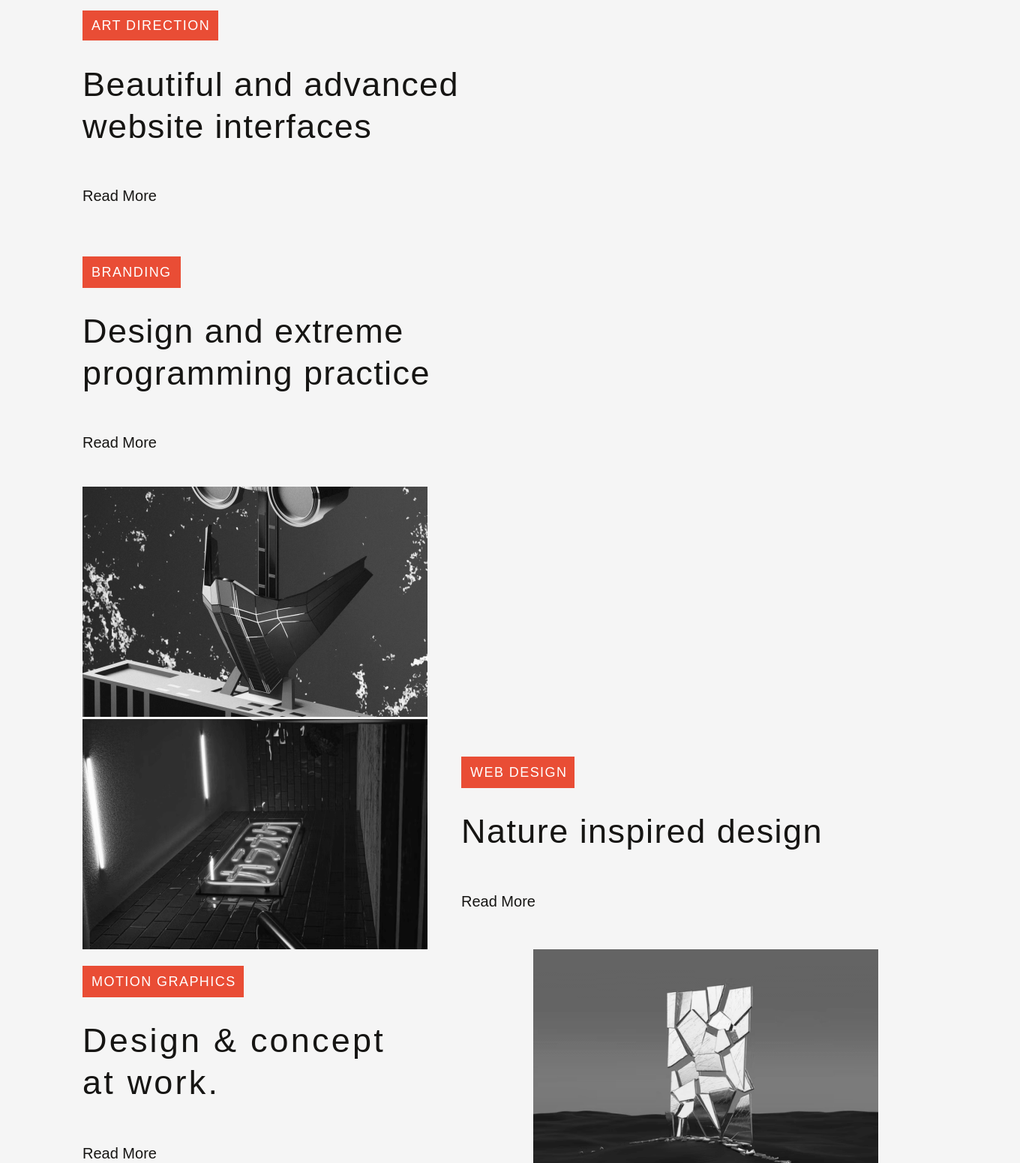
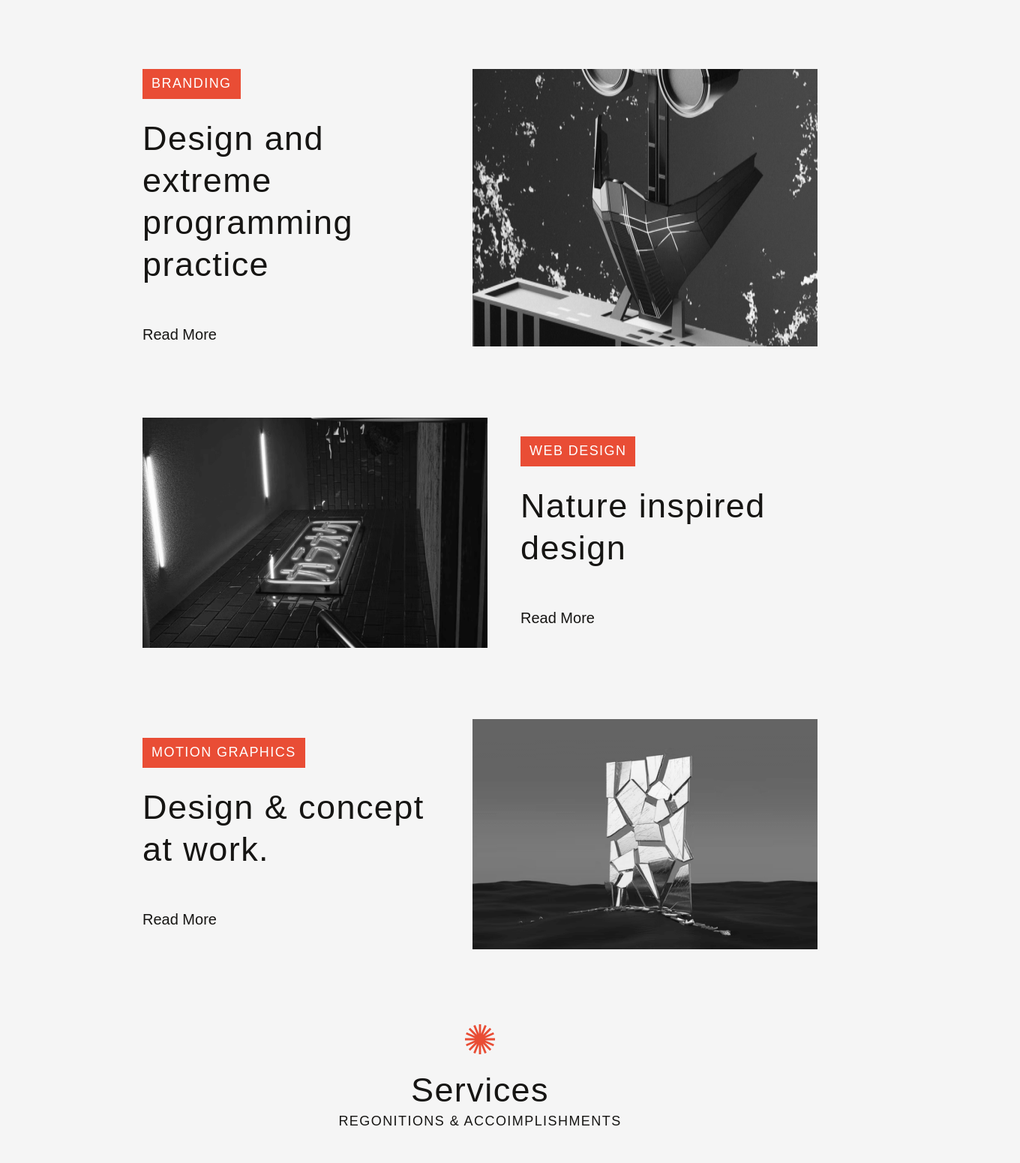
Before and after one commit to Igor-Kirillov/moxa, a plain HTML site: page index.html in a window 1280 px wide. Shown: the part 3210-4761 px from the top of the page at 75% size, 1360 px wide, since content can reach past the window. Drawn offline with Linux system fonts and the light colour scheme; a web font is replaced by a local one.

Commit message:
services

```diff
--- a/css/style.css
+++ b/css/style.css
@@ -353,133 +353,57 @@ a {
 
 /* section6 */
 
+
 .portfolio {
     display: flex;
     flex-direction: column;
     justify-content: center;
     align-items: center;
 }
-
-.section6_items {
+.portfolio__lines {
     display: flex;
     flex-direction: column;
     gap: 95px;
 }
-.section6_item1 {
+.portfolio__line1 {
     display: flex;
-    width: 1060px;
-    justify-content: flex-start;
-    align-items: center;
-    gap: 45px;
+    gap: 44px;
 }
-.section6_item2 {
+.line__titles {
     display: flex;
-    width: 1060px;
-    justify-content: flex-start;
-    align-items: center;
-    gap: 80px;
+    flex-direction: column;
+    justify-content: center;
+    align-items: flex-start;
 }
-.section6_text {
-    height: 307px;
-}
-.potfolio_text1 {
+.line__title1 {
     font-size: 18px;
+    line-height: 32px;
     letter-spacing: 1.44px;
     text-transform: uppercase;
     color: #ffffff;
+    background-color: #e94d35;
+    padding: 3px 12px 5px;
+    margin-bottom: 25px;
 }
-.potfolio_text2 {
-    font-size: 18px;
-    letter-spacing: 1.44px;
+.line__title2 {
     font-size: 45px;
     line-height: 56px;
     letter-spacing: 1.44px;
+    margin-bottom: 49px;
 }
-.potfolio_text3 {
+.line__title3 {
     font-size: 20px;
-}
-.potfolio1_style1 {
-    display: flex;
-    /* justify-content: center; */
-    align-items: center;
-    width: 169px;
-    height: 40px;
-    background: #e94d35;
-    margin-bottom: 31px;
-    margin-top: 21px;
-    padding-left: 12px;
-}
-.potfolio1_style2 {
-    width: 521px;
-    height: 112px;
-    margin-bottom: 54px;
+    line-height: 32px;
 }
 
-.potfolio2_style1 {
-    display: flex;
-    align-items: center;
-    width: 119px;
-    height: 42px;
-    background: #e94d35;
-    margin-bottom: 30px;
-    margin-top: 21px;
-    padding-left: 12px;
-}
-.potfolio2_style2 {
-    width: 521px;
-    height: 112px;
-    margin-bottom: 54px;
-}
-
-.potfolio3_style1 {
-    display: flex;
-    align-items: center;
-    width: 139px;
-    height: 42px;
-    background: #e94d35;
-    margin-bottom: 30px;
-    margin-top: 50px;
-    padding-left: 12px;
-}
-.potfolio3_style2 {
-    width: 521px;
-    height: 112px;
-    margin-bottom: -1px;
-}
-
-.potfolio4_style1 {
-    display: flex;
-    align-items: center;
-    width: 203px;
-    height: 42px;
-    background: #e94d35;
-    margin-bottom: 30px;
-    margin-top: 22px;
-    padding-left: 12px;
-}
-.potfolio4_style2 {
-    width: 521px;
-    height: 112px;
-    margin-bottom: 56px;
-    letter-spacing: 3.2px;
-}
 
 /* section7 */
 
-.section7 {
+.services {
     display: flex;
     flex-direction: column;
     justify-content: center;
     align-items: center;
-    max-width: 1060px;
-    margin: 0 auto;
-    margin-top: 122px;
-}
-.section_header1-2 {
-    font-size: 45px;
-    letter-spacing: 1.44px;
-    margin-top: 25px;
-    margin-bottom: 31px;
 }
 .section7_item {
     display: flex;
--- a/index.html
+++ b/index.html
@@ -230,58 +230,42 @@
                         <div class="portfolio__lines">
                             <div class="portfolio__line1">
                                 <img src="image/portfolio1.png" alt="Image" />
-                                <div class="section6_text">
-                                    <p class="potfolio_text1 potfolio1_style1">
-                                        Art Direction
-                                    </p>
-                                    <p class="potfolio_text2 potfolio1_style2">
+                                <div class="line__titles">
+                                    <p class="line__title1">Art Direction</p>
+                                    <p class="line__title2">
                                         Beautiful and advanced website
                                         interfaces
                                     </p>
-                                    <p class="potfolio_text3 potfolio1_style3">
-                                        Read More
-                                    </p>
+                                    <p class="line__title3">Read More</p>
                                 </div>
                             </div>
-                            <div class="portfolio__line2">
-                                <div class="section6_text">
-                                    <p class="potfolio_text1 potfolio2_style1">
-                                        Branding
-                                    </p>
-                                    <p class="potfolio_text2 potfolio2_style2">
+                            <div class="portfolio__line1">
+                                <div class="line__titles">
+                                    <p class="line__title1">Branding</p>
+                                    <p class="line__title2">
                                         Design and extreme programming practice
                                     </p>
-                                    <p class="potfolio_text3 potfolio2_style3">
-                                        Read More
-                                    </p>
+                                    <p class="line__title3">Read More</p>
                                 </div>
                                 <img src="image/portfolio2.png" alt="Image" />
                             </div>
-                            <div class="section6_item1">
+                            <div class="portfolio__line1">
                                 <img src="image/portfolio3.png" alt="Image" />
-                                <div class="section6_text">
-                                    <p class="potfolio_text1 potfolio3_style1">
-                                        Web Design
-                                    </p>
-                                    <p class="potfolio_text2 potfolio3_style2">
+                                <div class="line__titles">
+                                    <p class="line__title1">Web Design</p>
+                                    <p class="line__title2">
                                         Nature inspired design
                                     </p>
-                                    <p class="potfolio_text3 potfolio3_style3">
-                                        Read More
-                                    </p>
+                                    <p class="line__title3">Read More</p>
                                 </div>
                             </div>
-                            <div class="section6_item2">
-                                <div class="section6_text">
-                                    <p class="potfolio_text1 potfolio4_style1">
-                                        Motion Graphics
+                            <div class="portfolio__line1">
+                                <div class="line__titles">
+                                    <p class="line__title1">Motion Graphics</p>
+                                    <p class="line__title2">
+                                        Design & concept at work.
                                     </p>
-                                    <p class="potfolio_text2 potfolio4_style2">
-                                        Design & concept at&nbsp;work.
-                                    </p>
-                                    <p class="potfolio_text3 potfolio4_style3">
-                                        Read More
-                                    </p>
+                                    <p class="line__title3">Read More</p>
                                 </div>
                                 <img src="image/portfolio4.png" alt="Image" />
                             </div>
@@ -289,13 +273,16 @@
                     </div>
                 </section>
                 <section>
-                    <div class="section7">
+                    <div class="services">
                         <div class="section_header">
-                            <div><img src="image/sun.svg" alt="Image" /></div>
-                            <h2 class="section_header1-2">Services</h2>
-                            <h3 class="section_header2">
+                            <div class="section_header1">
+                                <img src="image/sun.svg" alt="Image" />
+                            </div>
+                            <h2 class="section_header2">Services</h2>
+                            <h3 class="section_header3">
                                 REGONITIONS & ACCOIMPLISHMENTS
                             </h3>
+                        </div>
                         </div>
                         <div class="section7_item">
                             <div class="section7_item1">
```
